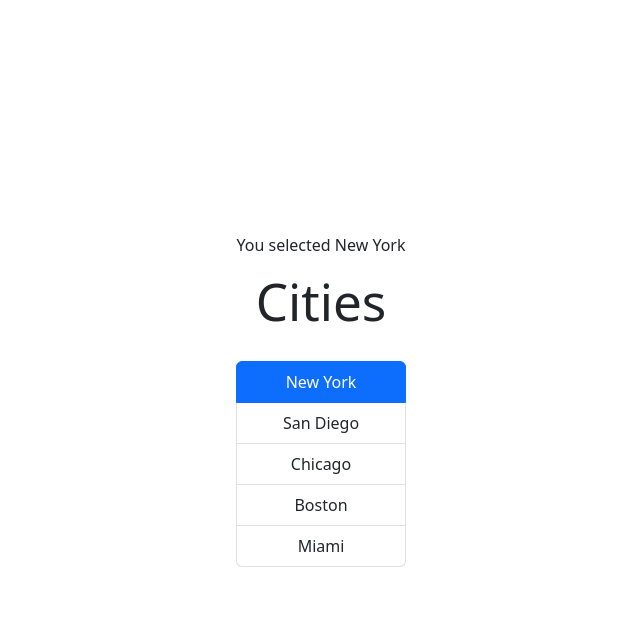
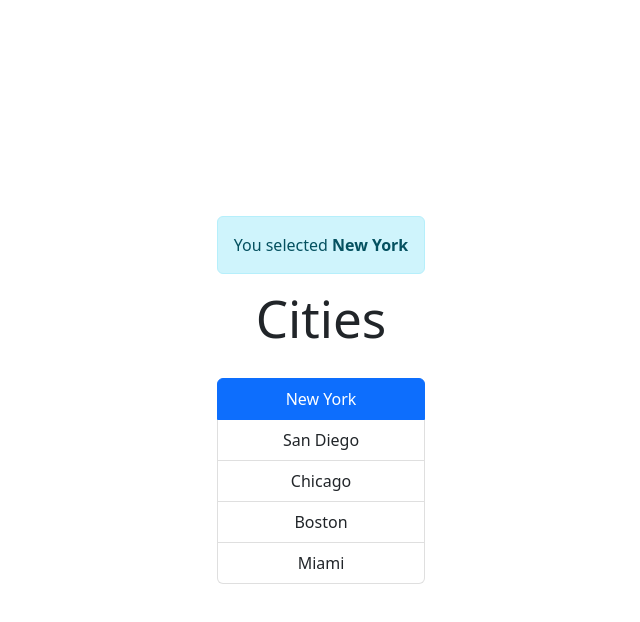
Before and after one commit to uwla/react-app, a React app: page / in a window 1280 px wide. Both pictures are taken after a click on the item "New York". Shown: the top 622 px of the page, without its empty margins (319-959 px from the left). Built offline with nearby package versions, Linux system fonts and the light colour scheme; the HTML template or start-up script is replaced by a standard one.

Commit message:
feat: add box component with node children

```diff
--- a/src/App.tsx
+++ b/src/App.tsx
@@ -1,6 +1,7 @@
 import { useState } from "react";
 import "./App.css";
 import ListGroup from "./components/ListGroup";
+import AlertInfo from "./components/AlertInfo";
 
 function App() {
     const items = ["New York", "San Diego", "Chicago", "Boston", "Miami"];
@@ -13,7 +14,11 @@ function App() {
 
     return (
         <div>
-            {selected != "" && <p>You selected {selected}</p>}
+            {selected != "" && (
+                <AlertInfo>
+                    You selected <b>{selected}</b>
+                </AlertInfo>
+            )}
 
             <ListGroup
                 title="Cities"
--- /dev/null
+++ b/src/components/AlertInfo.tsx
@@ -0,0 +1,17 @@
+import { ReactNode } from "react";
+
+interface Props {
+    children: ReactNode;
+}
+
+function AlertInfo(props: Props) {
+    const { children } = props;
+
+    return (
+        <div className="alert alert-info" role="alert">
+            {children}
+        </div>
+    );
+}
+
+export default AlertInfo;
```
